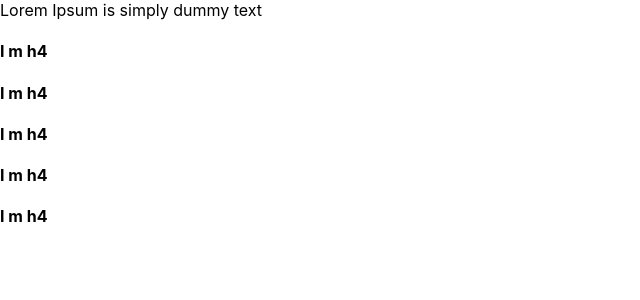
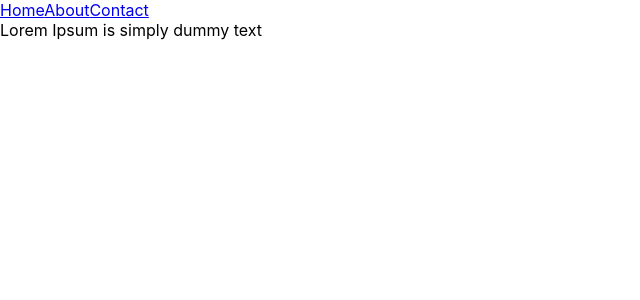
Before and after one commit to sanskarpareek14/React, a React (Create React App) app in the folder myapp/: page / in a window 1280 px wide. Shown: the top 300 px of the page, without its empty margins (0-640 px from the left). Built offline with nearby package versions, Linux system fonts and the light colour scheme.

Commit message:
ES6 exports and imports

```diff
--- a/myapp/src/App.js
+++ b/myapp/src/App.js
@@ -1,12 +1,10 @@
-function App() {
+import Navbar from './Navbar'
+
+const App = () => {
   return (
     <div className="App">
+      <Navbar />
       Lorem Ipsum is simply dummy text
-      <h4>I m h4</h4>
-      <h4>I m h4</h4>
-      <h4>I m h4</h4>
-      <h4>I m h4</h4>
-      <h4>I m h4</h4>
     </div>
   );
 }
--- /dev/null
+++ b/myapp/src/Navbar.js
@@ -0,0 +1,11 @@
+const Navbar = () => {
+    return (
+        <nav>
+            <a href="#">Home</a>
+            <a href="#">About</a>
+            <a href="#">Contact</a>
+        </nav>
+    )
+}
+
+export default Navbar
--- a/myapp/src/index.js
+++ b/myapp/src/index.js
@@ -2,7 +2,6 @@
 import ReactDOM from 'react-dom';
 import './index.css';
 import App from './App';
-import reportWebVitals from './reportWebVitals';
 
 ReactDOM.render(
   <React.StrictMode>
```
